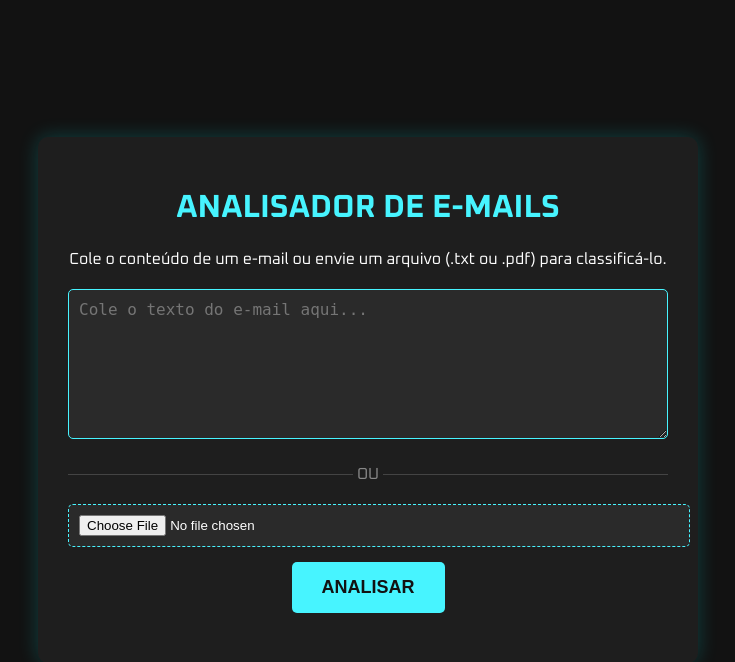
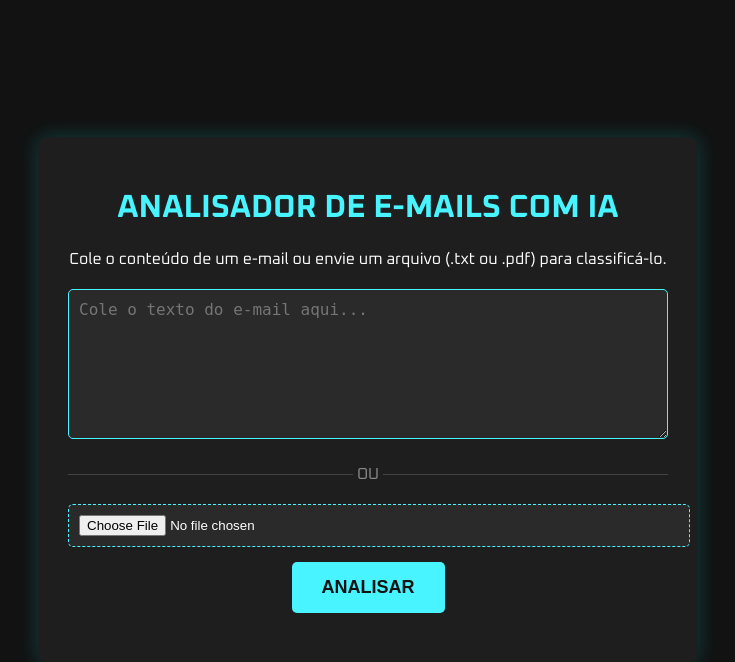
Before and after one commit to AlbertoMarinho/EmailsClassificator, a Flask app: page / in a window 1280 px wide. Shown: the top 662 px of the page, without its empty margins (272-1007 px from the left). Run offline with Flask 3, Linux system fonts and the light colour scheme.

Commit message:
fix: ajuste no nome do documento e do header para adicionar informação que contém IA.

```diff
--- a/templates/index.html
+++ b/templates/index.html
@@ -3,7 +3,7 @@
 <head>
     <meta charset="UTF-8">
     <meta name="viewport" content="width=device-width, initial-scale=1.0">
-    <title>Analisador de E-mails</title>
+    <title>Analisador de E-mails com IA</title>
     <link rel="stylesheet" href="{{ url_for('static', filename='styles.css') }}">
     <link rel="preconnect" href="https://fonts.googleapis.com">
     <link rel="preconnect" href="https://fonts.gstatic.com" crossorigin>
@@ -12,7 +12,7 @@
 <body>
     <main class="container">
         <header>
-            <h1>Analisador de E-mails</h1>
+            <h1>Analisador de E-mails com IA</h1>
             <p>Cole o conteúdo de um e-mail ou envie um arquivo (.txt ou .pdf) para classificá-lo.</p>
         </header>
 
```
